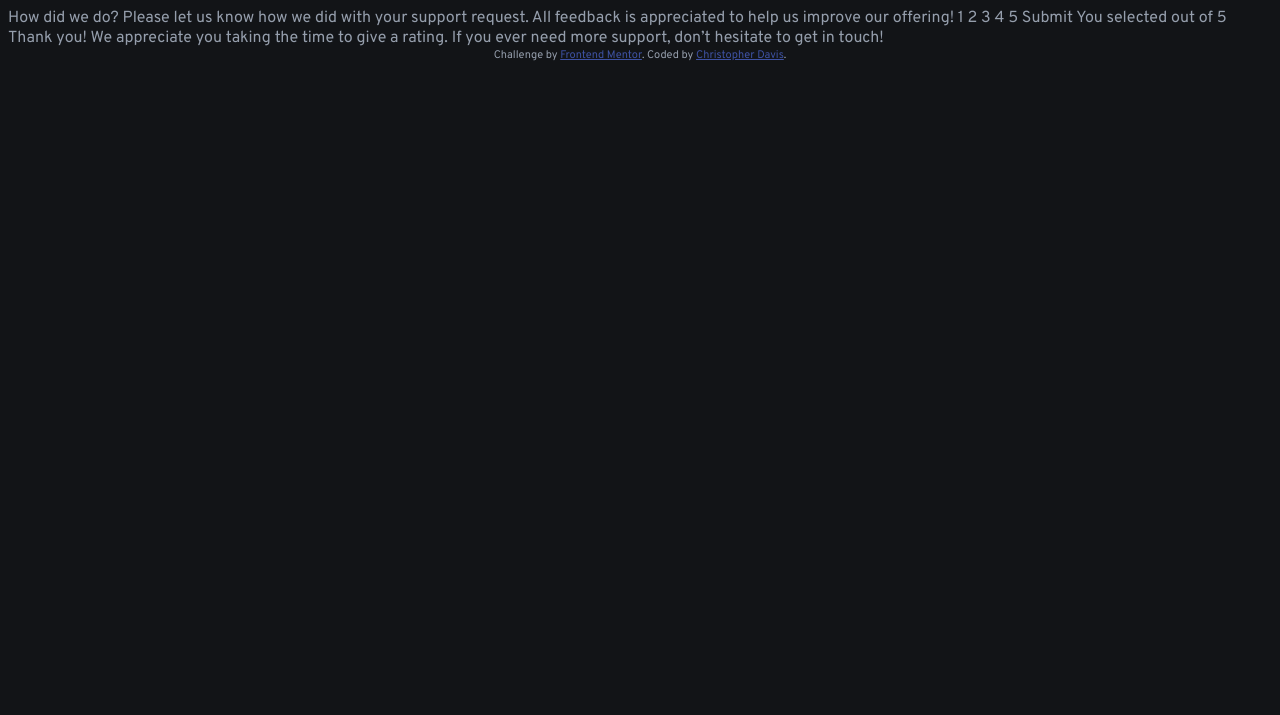
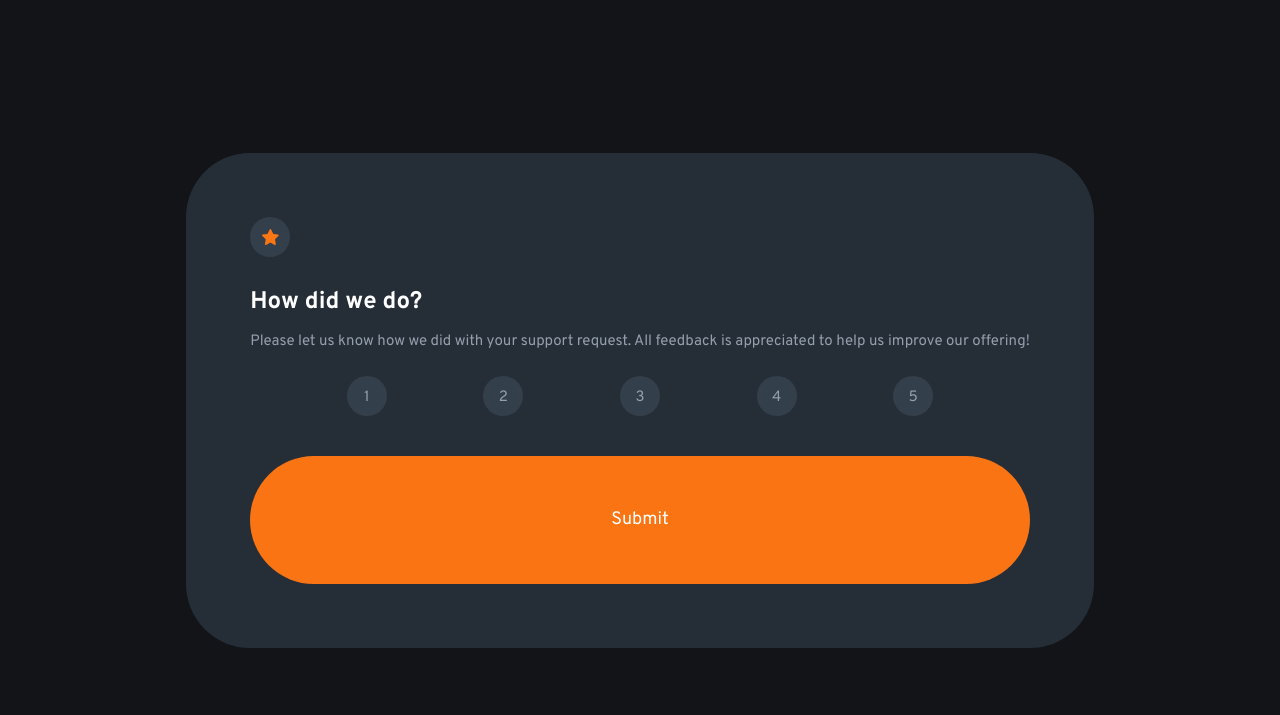
Before and after one commit to CJDPenguin/frontend-mentor, a plain HTML site: page index.html in a window 1280 px wide. Drawn offline with Linux system fonts and the light colour scheme.

Commit message:
some basic styling done

```diff
--- a/index.html
+++ b/index.html
@@ -17,33 +17,55 @@
 <body>
 
   <!-- Rating state start -->
-
-  How did we do?
-
-  Please let us know how we did with your support request. All feedback is appreciated
+  <div class="container">
+<section class="card">
+    <div class="dot"><img src="images/icon-star.svg" alt="star-icon"></div>
+  <div class="title">
+      How did we do?
+  </div>
+  <p>
+      Please let us know how we did with your support request. All feedback is appreciated
   to help us improve our offering!
-
-  1 2 3 4 5
-
-  Submit
-
+  </p>
+    <ul class="rating-box">
+        <li class="dot">
+            1
+        </li>
+        <li class="dot">
+            2
+        </li>
+        <li class="dot">
+            3
+        </li>
+        <li class="dot">
+            4
+        </li>
+        <li class="dot">
+            5
+        </li>
+    </ul>
+    <button type="submit" class="submit">
+         Submit
+    </button>
+</section>
+  </div>
   <!-- Rating state end -->
 
   <!-- Thank you state start -->
 
-  You selected <!-- Add rating here --> out of 5
+<!--  You selected &lt;!&ndash; Add rating here &ndash;&gt; out of 5-->
 
-  Thank you!
+<!--  Thank you!-->
 
-  We appreciate you taking the time to give a rating. If you ever need more support,
-  don’t hesitate to get in touch!
+<!--  We appreciate you taking the time to give a rating. If you ever need more support, -->
+<!--  don’t hesitate to get in touch!-->
 
   <!-- Thank you state end -->
 
 
-  <div class="attribution">
-    Challenge by <a href="https://www.frontendmentor.io?ref=challenge" target="_blank">Frontend Mentor</a>.
-    Coded by <a href="#">Christopher Davis</a>.
-  </div>
+<!--  <div class="attribution">-->
+<!--    Challenge by <a href="https://www.frontendmentor.io?ref=challenge" target="_blank">Frontend Mentor</a>. -->
+<!--    Coded by <a href="#">Christopher Davis</a>.-->
+<!--  </div>-->
 </body>
 </html>
--- a/styles.css
+++ b/styles.css
@@ -1,10 +1,70 @@
 *{
     box-sizing: border-box;
-    font-family: 'Overpass',sans-serif
+    font-family: 'Overpass',sans-serif;
+}
+html {
+    display: flex;
+    flex-flow: row nowrap;
+    justify-content: center;
+    align-content: center;
+    align-items: center;
+    height: 100%;
+    margin: 0;
+    padding: 0;
 }
 body{
     background-color: hsl(216,12%,8%);
     color: hsl(217,12%,63%);
+    font-size: 15px;
+}
+.container{
+    padding: 5vw;
+}
+.card{
+    background-color: hsl(213, 19%, 18%);
+    border-radius: 5vw;
+    margin: auto;
+    padding: 5vw;
+    display: flex;
+    flex-direction: column;
+    justify-content: space-between;
+}
+.title{
+    color:hsl(0,0%,100%);
+    font-weight: bold;
+    font-size: x-large;
+}
+.rating-box{
+    display: flex;
+    justify-content: space-evenly;
+    list-style: none;
+    margin: 10px 0;
+    padding: 0;
+}
+.dot{
+    height:40px;
+    width:40px;
+    background-color: hsl(213,19%,25%);
+    border-radius: 50%;
+    text-align: center;
+    padding: 12px 0;
+    margin-bottom: 2em
+}
+.submit{
+    background-color: hsl(25, 97%, 53%);
+    height: 10vw;
+    width: 100%;
+    color: hsl(0,0%,100%);
+    text-align: center;
+    border: none;
+    font-size: large;
+    border-radius: 30vw;
+}
+li:hover{
+    background-image: url("images/icon-star.svg");
+    background-repeat: no-repeat;
+    background-position: center;
+    color: transparent;
 }
 .attribution { font-size: 11px; text-align: center; }
 .attribution a { color: hsl(228, 45%, 44%); }
```
